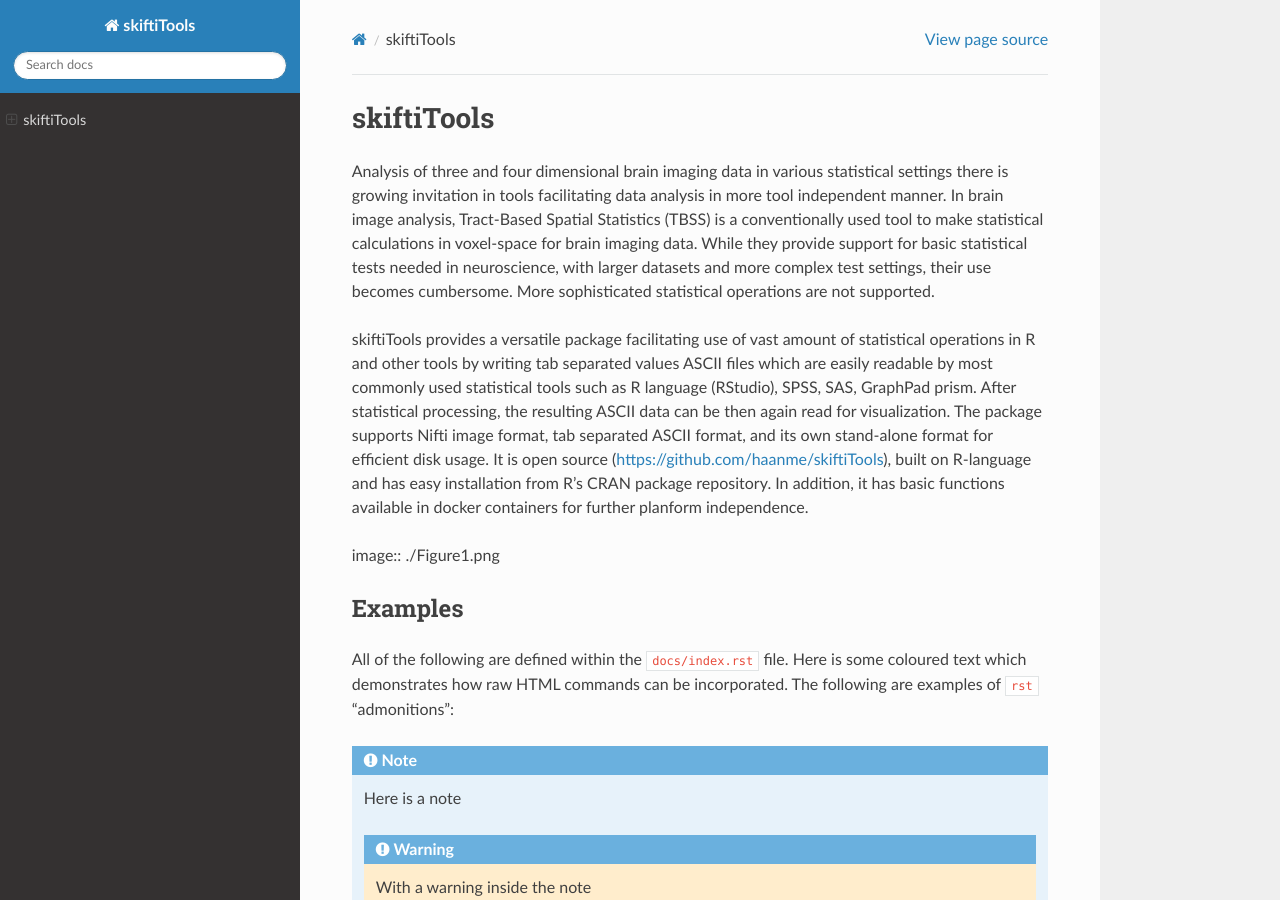
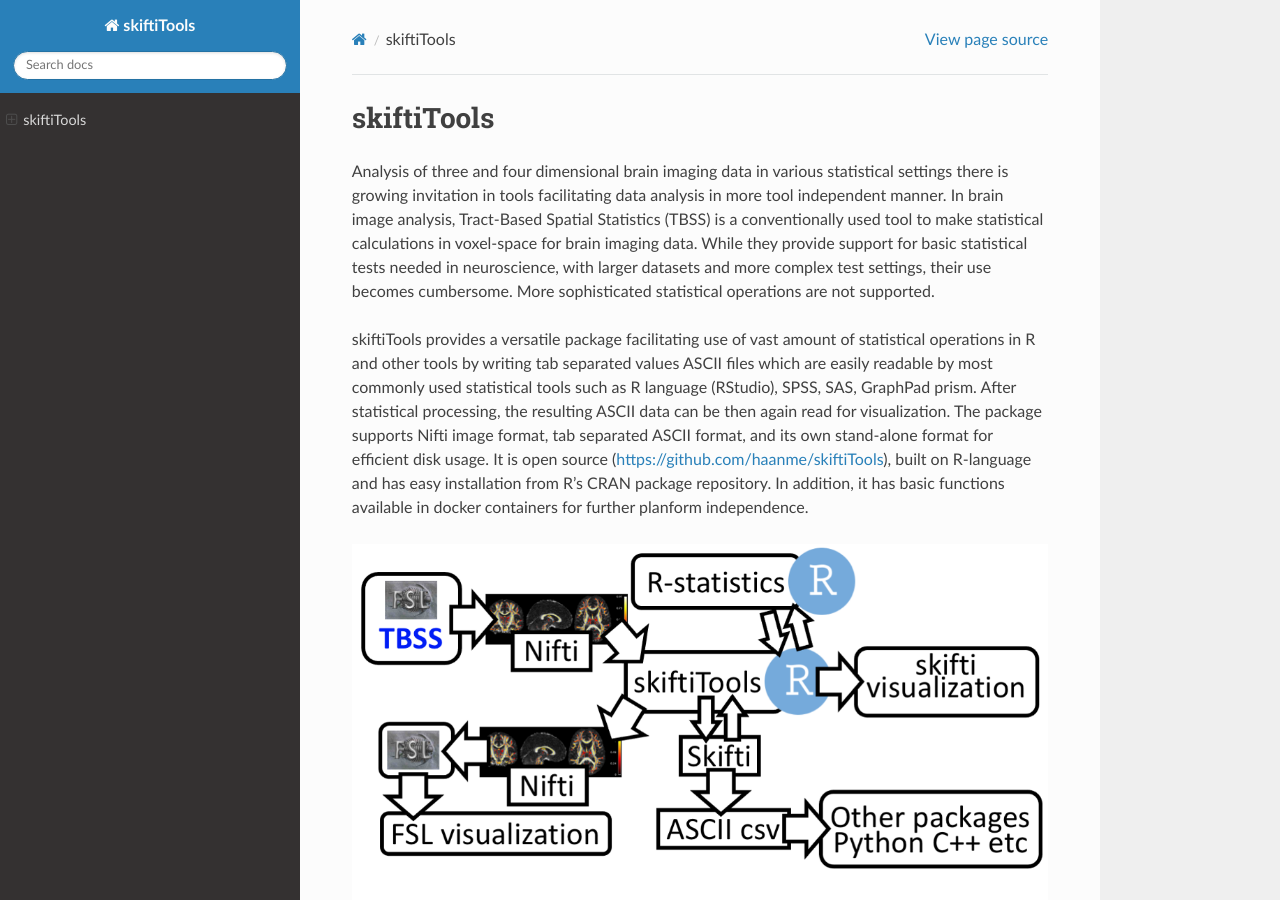
Before and after one commit to haanme/skiftiTools, a Sphinx documentation site: the page built from docs/index.rst, in a window 1280 px wide and 900 px high. Built offline with Sphinx 7.4.7 and the Read the Docs theme 2.0.0, drawn with Linux system fonts in a browser that asks for light colours.

Commit message:
Update index.rst

```diff
--- a/docs/index.rst
+++ b/docs/index.rst
@@ -15,7 +15,7 @@
 
 skiftiTools provides a versatile package facilitating use of vast amount of statistical operations in R and other tools by writing tab separated values ASCII files which are easily readable by most commonly used statistical tools such as R language (RStudio), SPSS, SAS, GraphPad prism. After statistical processing, the resulting ASCII data can be then again read for visualization. The package supports Nifti image format, tab separated ASCII format, and its own stand-alone format for efficient disk usage. It is open source (https://github.com/haanme/skiftiTools), built on R-language and has easy installation from R’s CRAN package repository. In addition, it has basic functions available in docker containers for further planform independence.
 
-image:: ./Figure1.png
+.. image:: Figure1.png
 
 Examples
 --------
```
